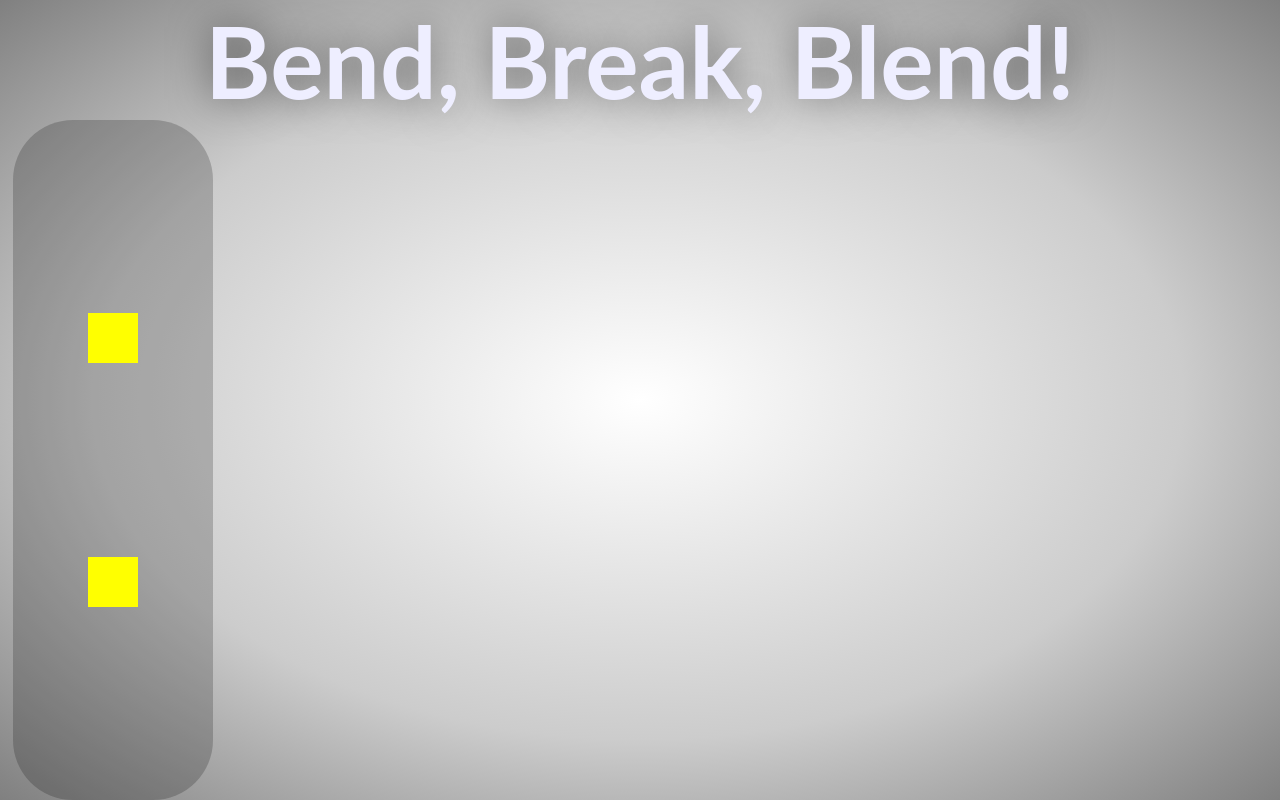
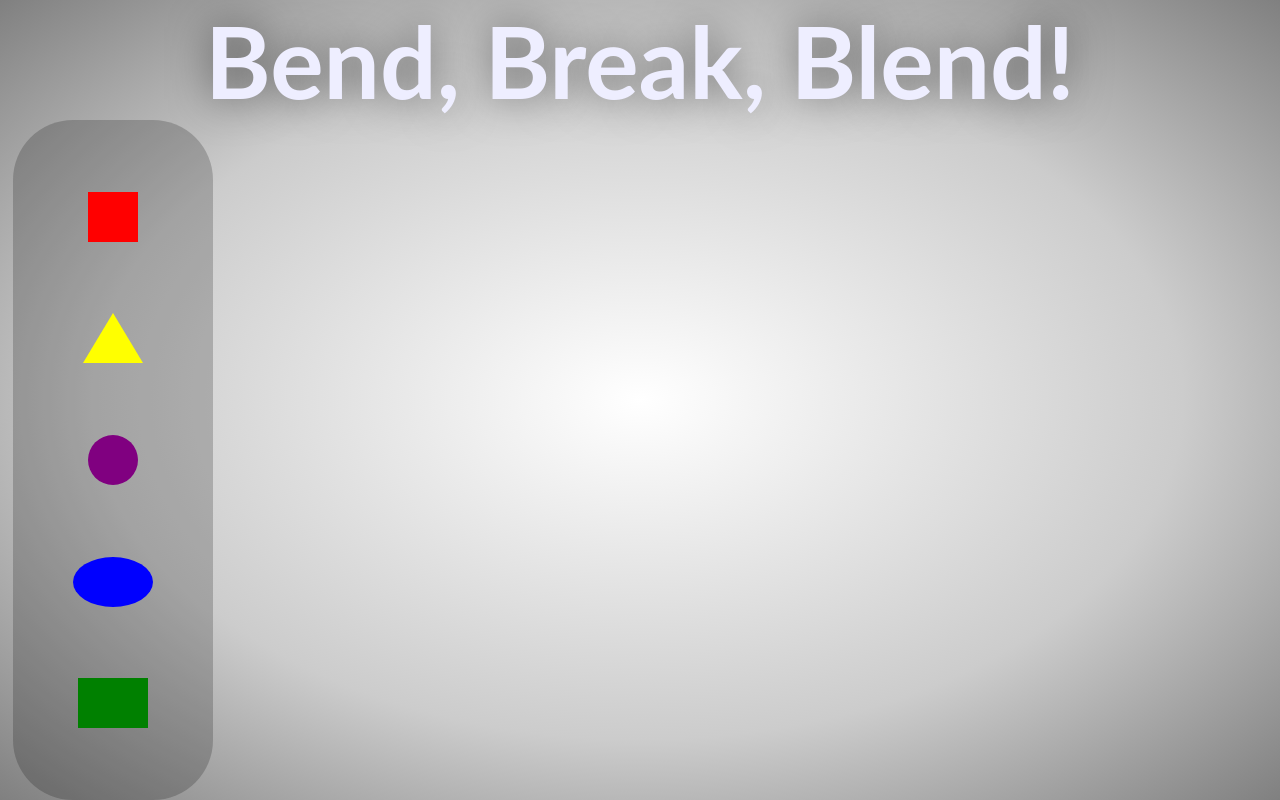
Before and after one commit to hossam-nasr/creativity-capstone, a React (Create React App) app: page / in a window 1280 px wide. Built offline with nearby package versions, Linux system fonts and the light colour scheme.

Commit message:
basic shapes added

```diff
--- a/src/components/Element/index.js
+++ b/src/components/Element/index.js
@@ -1,6 +1,19 @@
 import React from "react";
-import { Container } from "./styles";
+import { Circle, Container, Oval, Rectangle, Square, Triangle } from "./styles";
+import { shapes } from "../../constants";
 
-const Element = () => <Container />;
+const Element = ({ shape }) => (
+  <Container>
+    {
+      {
+        [shapes.SQUARE]: <Square />,
+        [shapes.CIRCLE]: <Circle />,
+        [shapes.OVAL]: <Oval />,
+        [shapes.RECTANGLE]: <Rectangle />,
+        [shapes.TRIANGLE]: <Triangle />,
+      }[shape]
+    }
+  </Container>
+);
 
 export default Element;
--- a/src/components/Element/styles.js
+++ b/src/components/Element/styles.js
@@ -1,10 +1,59 @@
 import styled from "styled-components";
+import { shapes } from "../../constants";
 
 export const Container = styled.div`
+  cursor: pointer;
+`;
+
+export const Square = styled.div`
   width: 50px;
   height: 50px;
-  background-color: yellow;
   cursor: pointer;
+  background-color: red;
+  transition: 0.1s;
+
+  :hover {
+    width: 60px;
+    height: 60px;
+  }
+`;
+
+export const Triangle = styled.div`
+  width: 0;
+  height: 0;
+  border-left: 30px solid transparent;
+  border-right: 30px solid transparent;
+
+  border-bottom: 50px solid yellow;
+
+  transition: 0.1s;
+
+  :hover {
+    border-left: 35px solid transparent;
+    border-right: 35px solid transparent;
+
+    border-bottom: 60px solid yellow;
+  }
+`;
+
+export const Rectangle = styled.div`
+  width: 70px;
+  height: 50px;
+  background-color: green;
+
+  transition: 0.1s;
+
+  :hover {
+    width: 80px;
+    height: 57px;
+  }
+`;
+
+export const Circle = styled.div`
+  width: 50px;
+  height: 50px;
+  border-radius: 50%;
+  background-color: purple;
 
   transition: 0.1s;
 
@@ -13,3 +62,17 @@ export const Container = styled.div`
     height: 60px;
   }
 `;
+
+export const Oval = styled.div`
+  width: 80px;
+  height: 50px;
+  border-radius: 50%;
+  background-color: blue;
+
+  transition: 0.1s;
+
+  :hover {
+    width: 90px;
+    height: 56px;
+  }
+`;
--- /dev/null
+++ b/src/constants.js
@@ -0,0 +1,7 @@
+export const shapes = {
+  SQUARE: "square",
+  TRIANGLE: "triangle",
+  CIRCLE: "circle",
+  OVAL: "oval",
+  RECTANGLE: "rectangle",
+};
--- a/src/screens/MainScreen/components/ElementSelector/index.js
+++ b/src/screens/MainScreen/components/ElementSelector/index.js
@@ -1,11 +1,13 @@
 import React from "react";
 import Element from "../../../../components/Element";
+import { shapes } from "../../../../constants";
 import { Container } from "./styles";
 
 const ElementSelector = () => (
   <Container>
-    <Element />
-    <Element />
+    {Object.values(shapes).map((shape) => (
+      <Element shape={shape} key={shape} />
+    ))}
   </Container>
 );
 
```
